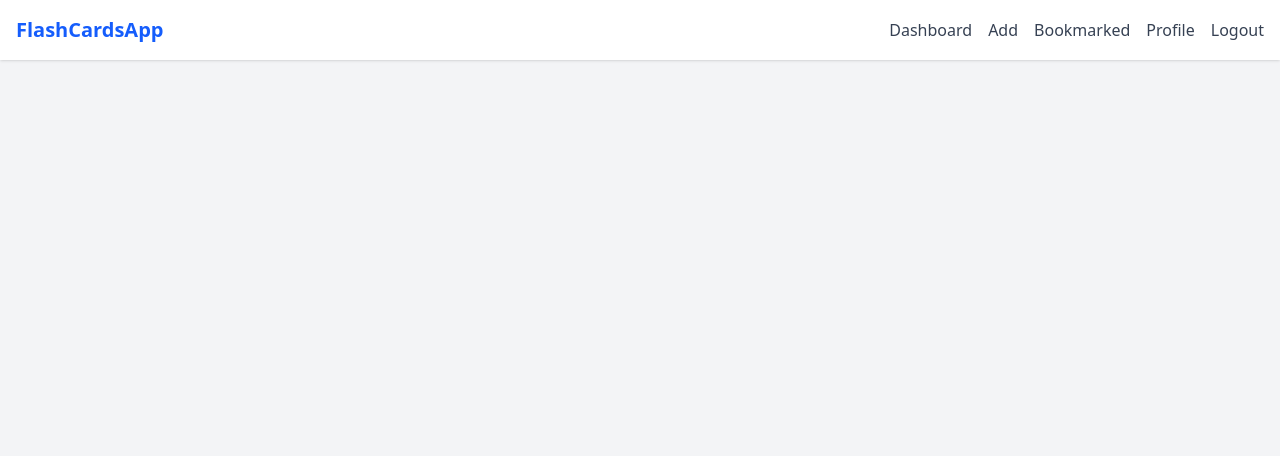
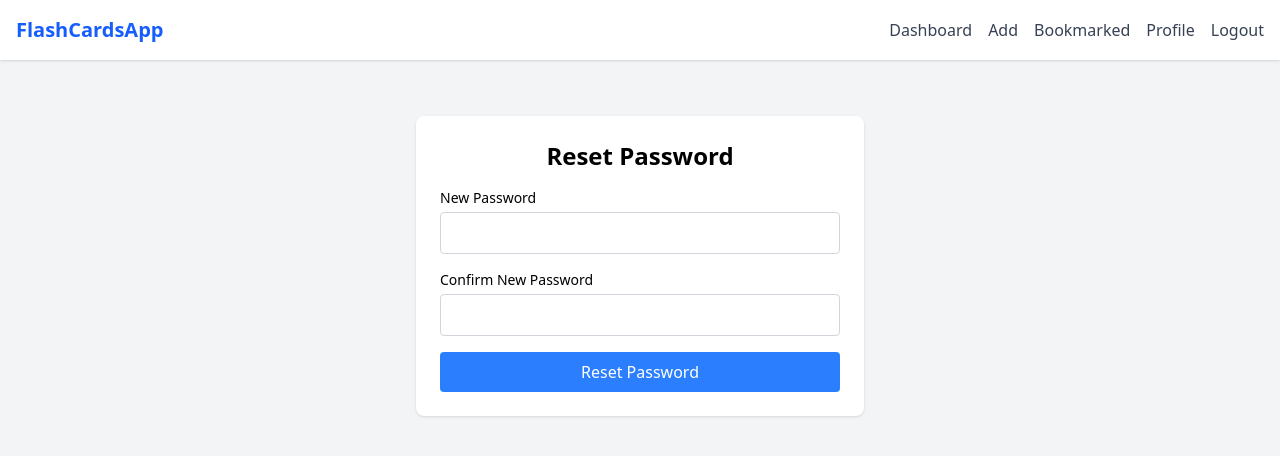
Before and after one commit to mohinigurjar/FlashCardApp, a React (Vite) app in the folder frontend/: page /profile/password in a window 1280 px wide. Shown: the top 456 px of the page. Built offline with nearby package versions, Linux system fonts and the light colour scheme.

Commit message:
profile updates

```diff
--- a/frontend/src/App.jsx
+++ b/frontend/src/App.jsx
@@ -12,7 +12,10 @@ import Dashboard from './pages/Dashboard';
 import AddFlashcard from './pages/AddFlashcard';
 import Bookmarked from './pages/Bookmarked';
 import Profile from './pages/Profile';
+import EditProfile from './pages/EditProfile';
+import ResetPassword from './pages/ResetPassword';
 import TagFlashcards from './pages/TagFlashcards';
+
 
 
 function AppComponent() {
@@ -32,6 +35,8 @@ function AppComponent() {
           <Route path="/bookmarked" element={<Bookmarked />} />
           <Route path="/profile" element={<Profile />} />
           <Route path="/tags/:tagName" element={<TagFlashcards />} />
+          <Route path="/profile/edit" element={<EditProfile />} />
+          <Route path="/profile/password" element={<ResetPassword />} />
         </Routes>
       </main>
     </div>
--- /dev/null
+++ b/frontend/src/pages/EditProfile.jsx
@@ -0,0 +1,103 @@
+import { useEffect, useState } from "react";
+import { useNavigate } from "react-router-dom";
+import { getUserProfile, editUserProfile } from "../services/api";
+import { validateEditProfileData } from "../utils/validation";
+
+const EditProfile = () => {
+    const [userData, setUserData] = useState({
+        name: "",
+        email: ""
+    });
+    const [error, setError] = useState("");
+    const [success, setSuccess] = useState("");
+    const navigate = useNavigate();
+    useEffect(() => {
+        // Fetch user profile data to pre-fill the form
+        const fetchUserProfile = async () => {
+            try {
+                const res = await getUserProfile();
+                setUserData({
+                    name: res.data.name,
+                    email: res.data.email
+                });
+            }catch (err) {
+                console.error("Error fetching profile:", err);
+                setError("Failed to load profile data.");
+            }
+        };
+
+        fetchUserProfile();
+    }, []);
+
+    const onChangeHandler = (e) => {
+        const { name, value } = e.target;
+        setUserData({ ...userData, [name]: value });
+    };
+
+    const handleUpdateProfile = async (e) => {
+        e.preventDefault();
+        setError("");
+        setSuccess("");
+        try {
+            if(!validateEditProfileData(userData)){
+
+                console.error("Invalid input data:", userData);
+                setError("Invalid input data.");
+                // return;
+            }
+            const response = await editUserProfile(userData);
+            console.log("Profile updated successfully:", response.data);
+            setSuccess("Profile updated successfully!");
+            setTimeout(() => navigate("/profile"), 1000); // Redirect after a short delay
+        } catch (error) {
+            console.error("Request failed:", error.config.url);
+            console.error("Error updating profile:", error);
+            if (error.response && error.response.data && error.response.data.error) {
+                setError(error.response.data.error);
+            } else {
+                setError("Something went wrong. Please try again later.");
+            }
+        }
+    };
+
+    return (
+        <div className="max-w-xl mx-auto mt-10 p-6 bg-white rounded-lg shadow">
+            <h2 className="text-2xl font-bold mb-4 text-center">Edit Profile</h2>
+            {error && <p className="text-red-500 mb-4 text-center">{error}</p>}
+            {success && <p className="text-green-500 mb-4 text-center">{success}</p>}
+            <form onSubmit={handleUpdateProfile} className="space-y-4">
+                <div>
+                    <label className="block mb-1 font-medium">Name</label>
+                    <input
+                        type="text"
+                        name="name"
+                        value={userData.name}
+                        onChange={onChangeHandler}
+                        className="w-full border border-gray-300 p-2 rounded"
+                        required
+                    />
+                </div>
+                <div>
+                    <label className="block mb-1 font-medium">Email</label>
+                    <input
+                        type="email"
+                        name="email"
+                        value={userData.email}
+                        onChange={onChangeHandler}
+                        className="w-full border border-gray-300 p-2 rounded"
+                        required
+                    />
+                </div>
+                <button
+                    type="submit"
+                    className="w-full bg-blue-500 text-white p-2 rounded hover:bg-blue-600 transition"
+                >
+                    Update Profile
+                </button>
+            </form>
+        </div>
+    );
+}
+
+
+export default EditProfile;
--- a/frontend/src/pages/Profile.jsx
+++ b/frontend/src/pages/Profile.jsx
@@ -1,9 +1,56 @@
-import React from 'react'
+// src/pages/Profile.jsx
+import React, { useEffect, useState } from 'react';
+import { getUserProfile } from '../services/api';
+import { useNavigate } from 'react-router-dom';
+
 
 const Profile = () => {
+  const [user, setUser] = useState(null);
+  const [error, setError] = useState("");
+  const navigate = useNavigate();
+
+  useEffect(() => {
+    const fetchProfile = async () => {
+      try {
+        const res = await getUserProfile();
+        setUser(res.data);
+      } catch (err) {
+        console.error(err);
+        setError("Failed to load profile");
+      }
+    };
+
+    fetchProfile();
+  }, []);
+
+  if (error) return <p className="text-red-500">{error}</p>;
+  if (!user) return <p>Loading...</p>;
+
   return (
-    <div>Profile</div>
-  )
-}
+    <div className="max-w-xl mx-auto mt-10 p-6 bg-white rounded-lg shadow">
+      <h2 className="text-2xl font-bold mb-4 text-center">Your Profile</h2>
+      <div className="space-y-3">
+        <p><strong>Name:</strong> {user.name || 'N/A'}</p>
+        <p><strong>Email:</strong> {user.email}</p>
+        <p><strong>Joined:</strong> {new Date(user.createdAt).toLocaleDateString()}</p>
+      </div>
+      <div className="flex justify-between mt-6">
+  <button
+    onClick={() => navigate("/profile/edit")}
+    className="px-4 py-2 bg-blue-500 text-white rounded hover:bg-blue-600"
+  >
+    Edit Profile
+  </button>
 
-export default Profile
+  <button
+    onClick={() => navigate("/profile/password")}
+    className="px-4 py-2 bg-yellow-500 text-white rounded hover:bg-yellow-600"
+  >
+    Reset Password
+  </button>
+</div>
+    </div>
+  );
+};
+
+export default Profile;
--- /dev/null
+++ b/frontend/src/pages/ResetPassword.jsx
@@ -0,0 +1,82 @@
+import React, { useState } from 'react';
+import { useNavigate } from 'react-router-dom';
+import { resetPassword } from '../services/api';
+import { validateSignUpData } from '../utils/validation';
+
+const ResetPassword = () => {
+    const [form, setForm] = useState({
+        password: "",
+        confirmPassword: ""
+    });
+    const [error, setError] = useState("");
+    const [success, setSuccess] = useState("");
+    const navigate = useNavigate();
+
+    const onChangeHandler = (e) => {
+        const { name, value } = e.target;
+        setForm({ ...form, [name]: value });
+    };
+
+    const handleResetPassword = async (e) => {
+        e.preventDefault();
+        setError("");
+        setSuccess("");
+        try {
+            validateSignUpData(form);
+            const response = await resetPassword(form);
+            setSuccess("Password reset successfully! Redirecting to login...");
+            setTimeout(() => navigate("/profile"), 1000);
+        } catch (error) {
+            console.error("Error resetting password:", error);
+            if (error.response && error.response.data && error.response.data.error) {
+                setError(error.response.data.error);
+            } else if (error.message) {
+                setError(error.message);
+            } else {
+                setError("Something went wrong. Please try again later.");
+            }
+        }
+    };
+    return (
+        <div className="max-w-md mx-auto mt-10 p-6 bg-white rounded-lg shadow">
+            <h2 className="text-2xl font-bold mb-4 text-center">Reset Password</h2>
+            {error && <p className="text-red-500 mb-4 text-center">{error}</p>}
+            {success && <p className="text-green-500 mb-4 text-center">{success}</p>}
+            <form onSubmit={handleResetPassword} className="space-y-4">
+                <div>
+                    <label className="block text-sm font-medium mb-1" htmlFor="password">New Password</label>
+                    <input
+                        type="password"
+                        id="password"
+                        name="password"
+                        value={form.password}
+                        onChange={onChangeHandler}
+                        className="w-full border border-gray-300 p-2 rounded"
+                        required
+                    />
+                </div>
+                <div>
+                    <label className="block text-sm font-medium mb-1" htmlFor="confirmPassword">Confirm New Password</label>
+                    <input
+                        type="password"
+                        id="confirmPassword"
+                        name="confirmPassword"
+                        value={form.confirmPassword}
+                        onChange={onChangeHandler}
+                        className="w-full border border-gray-300 p-2 rounded"
+                        required
+                    />
+                </div>
+                <button
+                    type="submit"
+                    className="w-full bg-blue-500 text-white p-2 rounded hover:bg-blue-600 transition"
+                >
+                    Reset Password
+                </button>
+            </form>
+        </div>
+    );
+
+};
+
+export default ResetPassword;
--- a/frontend/src/services/api.js
+++ b/frontend/src/services/api.js
@@ -10,6 +10,7 @@ API.interceptors.request.use((req) => {
     if (token) {
         req.headers.Authorization = `Bearer ${token}`;
     }
+    console.log(`Axios request: ${req.method.toUpperCase()} ${req.baseURL}${req.url}`);
     return req;
 })
 
--- a/frontend/src/utils/validation.jsx
+++ b/frontend/src/utils/validation.jsx
@@ -33,7 +33,7 @@ export const validateLoginData = (data) => {
         throw new Error("Please enter your password");
     }
 
-    }
+}
 
 
     export const validateFlashcardData = (data) => {
@@ -50,30 +50,9 @@ export const validateLoginData = (data) => {
     else if(tags.length > 7){
         throw new Error("Maximum 7 tags are allowed");
     }
-
-    // else if(!Array.isArray(tags)){
-    //     throw new Error("Tags must be an array of strings");
-    // }
-
-    // else if(!tags.every(tag => typeof tag === "string")){
-    //     throw new Error("Each tag must be a string");
-    // }
-
-    // else if(tags.some(tag => tag.trim() === "")){
-    //     throw new Error("Tags cannot be empty strings");
-    // }
-
-    // else if(tags.some(tag => tag.length > 30)){
-    //     throw new Error("Each tag must be less than 30 characters");
-    // }
-
     else if(tags.length !== new Set(tags).size){
         throw new Error("Tags must be unique");
     }
-
-    // else if(tags.length > 7){
-    //     throw new Error("A maximum of 7 tags are allowed");
-    // }
 
     else if(typeof question !== "string"){
         throw new Error("Question must be a string");
@@ -84,14 +63,24 @@ export const validateLoginData = (data) => {
     else if(tags.length === 0){
         throw new Error("At least one tag is required");
     }
-    // else if(tags.length > 7){
-    //     throw new Error("A maximum of 7 tags are allowed");
-    // }
-
-
-
-
     else if(bookmarked !== undefined && typeof bookmarked !== "boolean"){
         throw new Error("Bookmarked must be a boolean");
     }
 }
+
+export const validateEditProfileData = (data) => {
+     const allowedEditFields = ["name", "email"];
+
+    const isEditAllowed = Object.keys(data).every(field =>
+        allowedEditFields.includes(field));
+
+    if (!isEditAllowed) {
+        throw new Error("Invalid fields");
+    }
+    if(data.name && data.name.length < 4){
+        throw new Error("Name must be at least 4 characters long");
+    }
+    if(data.email && !validator.isEmail(data.email)){
+        throw new Error("Enter valid email");
+    }
+}
```
Also changed, not shown: 1 other file (tests, documents, lock files or other folders).
